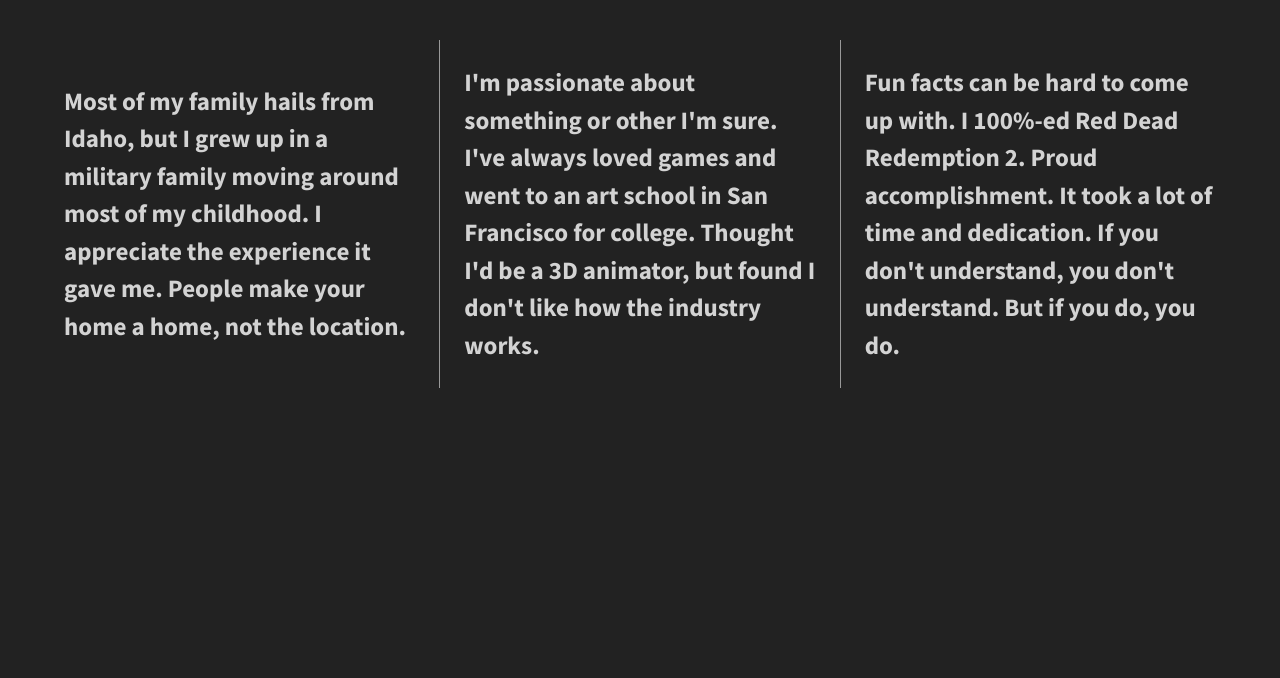
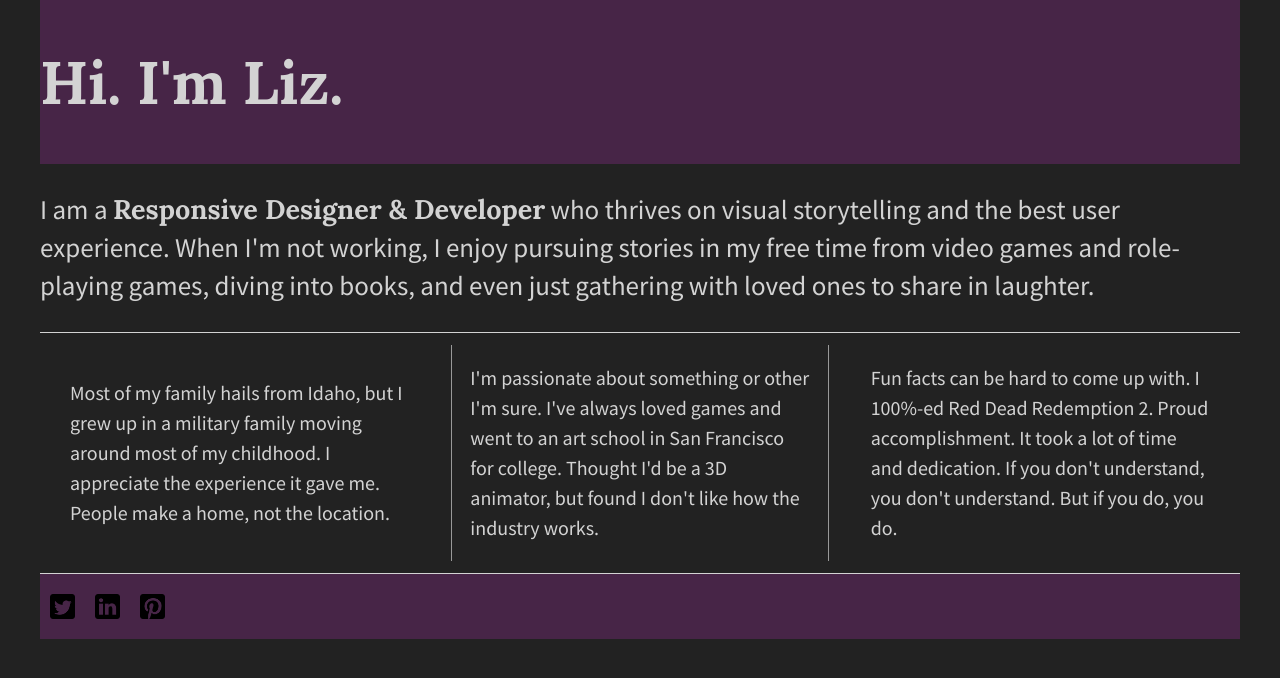
Before and after one commit to lliizz/divs-flexbox-starter, a plain HTML site: page index.html in a window 1280 px wide. Drawn offline with nearby package versions, Linux system fonts and the light colour scheme.

Commit message:
Added header, main, and footer content

```diff
--- a/css/main.css
+++ b/css/main.css
@@ -98,18 +98,70 @@ textarea {
 html {
 	background-color: #222;
 	height: 100%;
+	width: 100%;
 }
 
 body {
 	font-family: "Source Sans Pro", sans-serif;
-	padding: 2em;
+	padding: 0em 2em;
 	font-size: 1.25em;
-	height: 100%;
+	background-color: #222;
+	display: flex;
+	justify-content: center;
+	flex-flow: row wrap;
+}
+
+header,
+footer,
+main {
+	color: #d3d3d3;
+}
+
+header,
+footer {
+	background-color: #d3d3;
+	width: 100%;
+	display: flex;
+	justify-content: flex-start;
+}
+
+header h1 {
+	font-family: "Lora", sans-serif;
+	font-size: 3em;
+}
+
+main {
+	width: 100%;
+	font-size: 1.35em;
+	border-bottom: 1px solid #d3d3d3;
+	display: flex;
+	justify-content: center;
+	align-items: center;
+}
+
+p span {
+	font-family: "Lora", sans-serif;
+}
+
+footer {
+	border-top: 1px solid #d3d3d3;
+}
+
+footer img {
+	width: 25px;
+	padding: 20px 10px;
+}
+
+.flex-container {
+	display: flex;
+	flex-flow: row wrap;
+	justify-content: space-between;
+	max-width: 1200px;
 }
 
 .wrapper {
 	/*add display:flex and set justify-content to space-between*/
-	font-weight: 700;
+	font-weight: 400;
 	display: flex;
 	justify-content: space-between;
 }
@@ -120,9 +172,9 @@ body {
 	/*give the divs a width of 30%, add display:flex, set justify-content and align-items to center*/
 	color: #d3d3d3;
 	line-height: 1.5em;
-	font-size: 1.25em;
-	padding: 2%;
-	height: 300px;
+	font-size: 1em;
+	padding: 1.5%;
+	margin: 1%;
 	width: 30%;
 	display: flex;
 	justify-content: center;
--- a/index.html
+++ b/index.html
@@ -20,10 +20,17 @@
         <!--[if lt IE 8]>
             <p class="browserupgrade">You are using an <strong>outdated</strong> browser. Please <a href="http://browsehappy.com/">upgrade your browser</a> to improve your experience.</p>
         <![endif]-->
+        <section class="flex-container">
+            <header>
+                <h1>Hi. I'm Liz.</h1>
+            </header>
+            <main>
+                <p>I am a <span>Responsive Designer & Developer</span> who thrives on visual storytelling and the best user experience. When I'm not working, I enjoy pursuing stories in my free time from video games and role-playing games, diving into books, and even just gathering with loved ones to share in laughter.</p>
+            </main>
 
             <section class="wrapper">
                 <div class="div-1">
-                Most of my family hails from Idaho, but I grew up in a military family moving around most of my childhood. I appreciate the experience it gave me. People make your home a home, not the location.
+                    Most of my family hails from Idaho, but I grew up in a military family moving around most of my childhood. I appreciate the experience it gave me. People make a home, not the location.
                 </div>
                 <div class="div-2">
                     I'm passionate about something or other I'm sure. I've always loved games and went to an art school in San Francisco for college. Thought I'd be a 3D animator, but found I don't like how the industry works.
@@ -31,6 +38,14 @@
                 <div class="div-3">
                     Fun facts can be hard to come up with. I 100%-ed Red Dead Redemption 2. Proud accomplishment. It took a lot of time and dedication. If you don't understand, you don't understand. But if you do, you do.
                 </div>
+            </section>
+
+            <footer>
+                <a><img src="./img/5282551_tweet_twitter_twitter logo_icon.png" alt="twitter icon"></a>
+                <a><img src="./img/5282542_linkedin_network_social network_linkedin logo_icon.png" alt="linkedin icon"></a>
+                <a><img src="./img/5282545_pin_pinterest_inspiration_pinterest logo_icon.png" alt="pinterest icon"></a>
+
+            </footer>
         </section>
 
         <script src="https://ajax.googleapis.com/ajax/libs/jquery/1.11.3/jquery.min.js"></script>
```
Also changed, not shown: img/5282542_linkedin_network_social network_linkedin logo_icon.png (added), img/5282545_pin_pinterest_inspiration_pinterest logo_icon.png (added), img/5282551_tweet_twitter_twitter logo_icon.png (added). Lines whose indentation alone changed are shown as unchanged.
